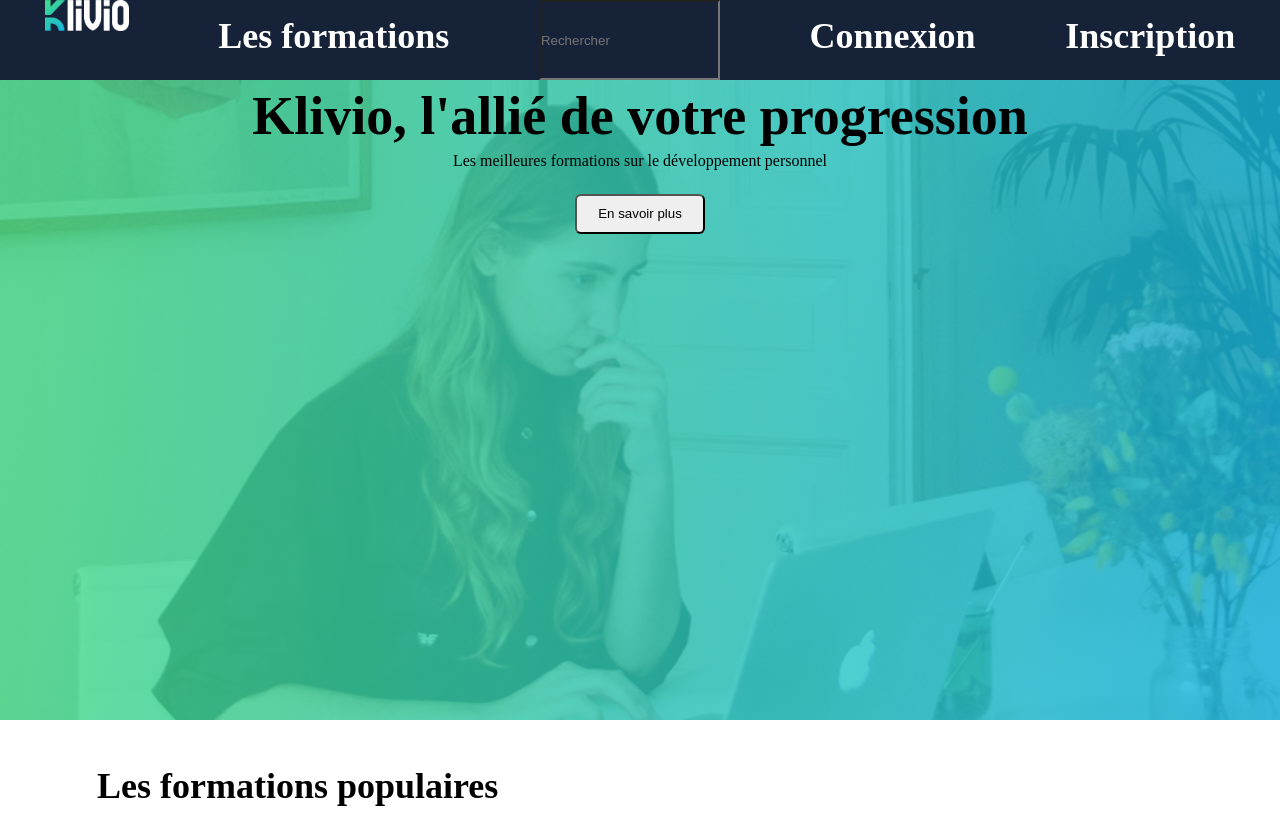
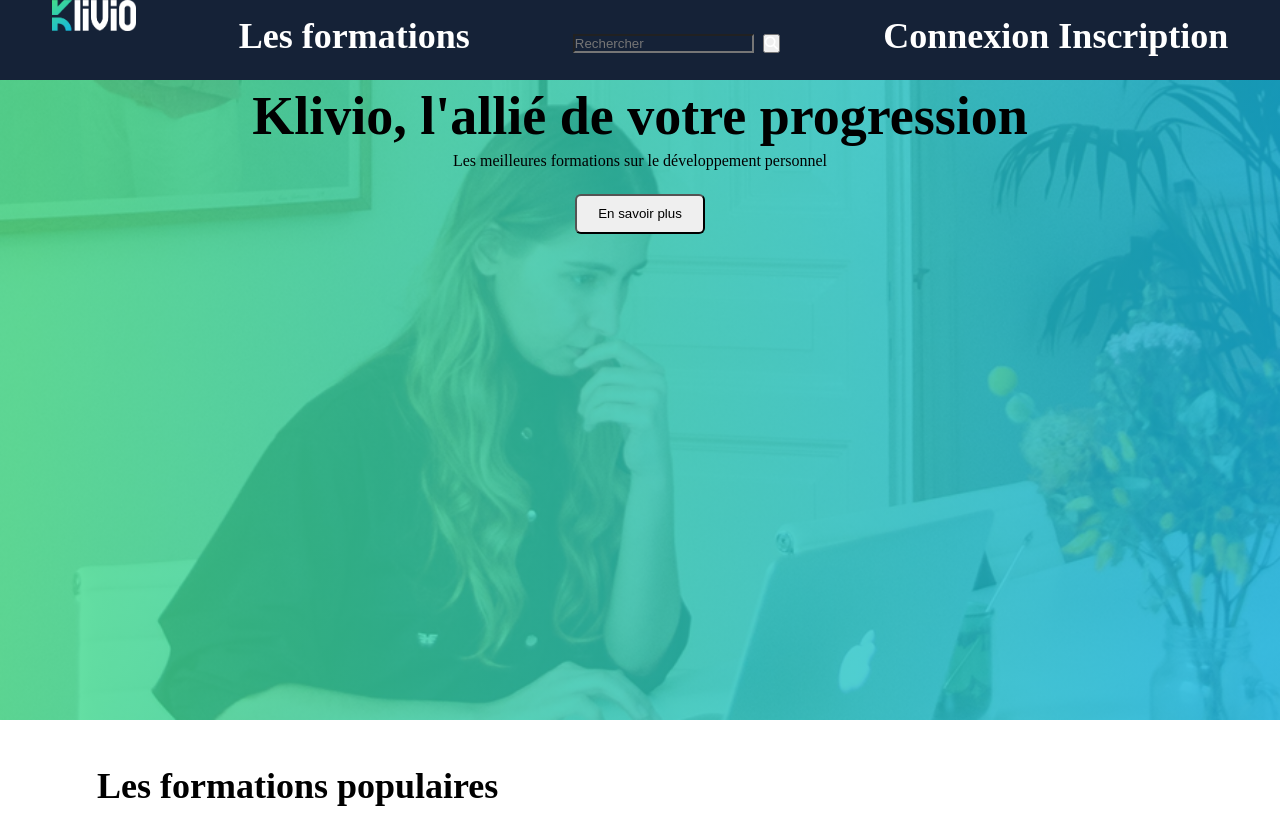
Before and after one commit to VincentDecoopman/site_statique, a plain HTML site: page index.html in a window 1280 px wide. Shown: the top 825 px of the page. Drawn offline with Linux system fonts and the light colour scheme.

Commit message:
amélioration navbar

```diff
--- a/index.html
+++ b/index.html
@@ -18,14 +18,22 @@
           class="logo"
         />
         <a href="#" class="formation">Les formations</a>
+        <div class="recherche">
           <input
             type="search"
             width="477px"
             height="40px"
             placeholder="Rechercher"
+            class="search_nav"
             />
+            <button>
+              <i class="fa-solid fa-magnifying-glass" style="color: #ffffff;"></i>
+            </button>
+        </div>
+        <div class="boutons">
           <a href="#" class="connexion">Connexion</a>
           <a href="#" class="inscription">Inscription</a>
+        </div>
       </nav>
     </section>
     <!-- HERO PART -->
```
Lines whose indentation alone changed are shown as unchanged.
